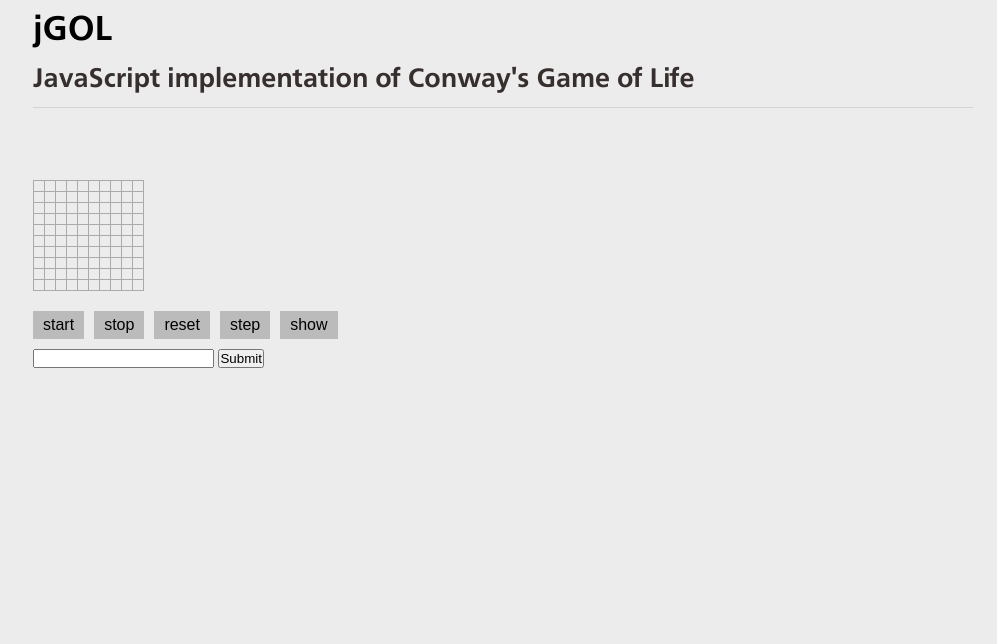
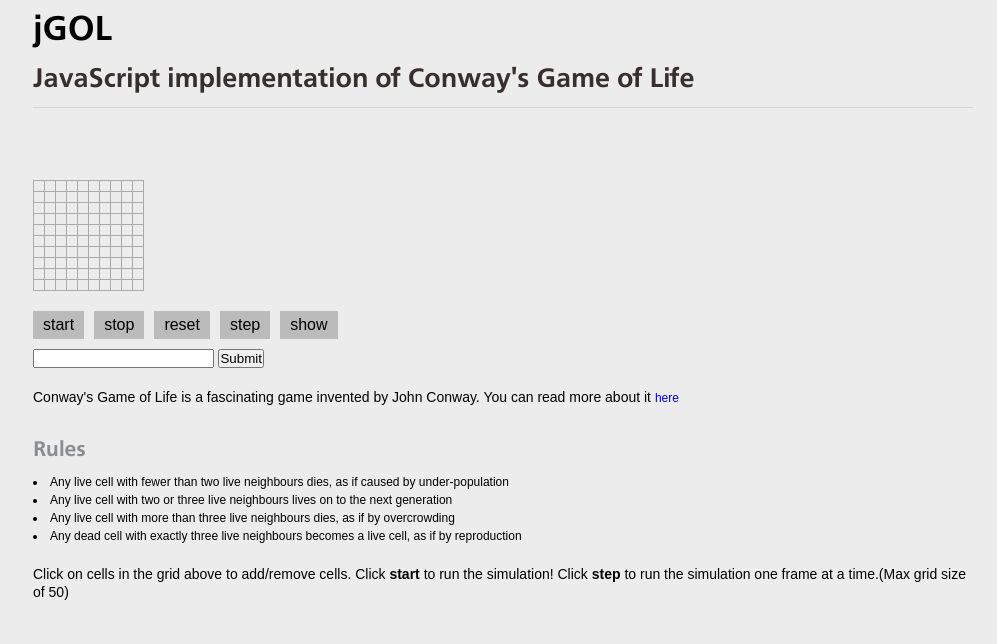
Before and after one commit to sunwukung/jGOL, a plain HTML site: page index.html in a window 1280 px wide. Shown: the whole page, without its empty margins (137-1134 px from the left). Drawn offline with Linux system fonts and the light colour scheme; files whose address does not match are found by name.

Commit message:
small presentational adjustments

```diff
--- a/css/jgol.css
+++ b/css/jgol.css
@@ -26,6 +26,16 @@
 	clear: left;
 }
 
+#intro {
+	float: left;
+	clear: left;
+}
+#intro p {
+	color: #000;
+	padding: 20px 0px;
+	font-size: 14px;
+}
+
 #ctrl #show.active{
 	background-color: green;
 }
--- a/index.html
+++ b/index.html
@@ -38,7 +38,18 @@
         <input type="text" />
         <input type="submit" />
       </form>
+      <div id="intro">
+        <p>Conway's Game of Life is a fascinating game invented by John Conway. You can read more about it <a href="https://en.wikipedia.org/wiki/Conway's_Game_of_Life">here</a></p>
+        <h3>Rules</h3>
+        <ul>
+          <li>Any live cell with fewer than two live neighbours dies, as if caused by under-population</li>
+          <li>Any live cell with two or three live neighbours lives on to the next generation</li>
+          <li>Any live cell with more than three live neighbours dies, as if by overcrowding</li>
+          <li>Any dead cell with exactly three live neighbours becomes a live cell, as if by reproduction</li>
+          <p>Click on cells in the grid above to add/remove cells. Click <b>start</b> to run the simulation! Click <b>step</b> to run the simulation one frame at a time.(Max grid size of 50)</p>
 
+        </ul>
+      </div>
     </div>
   </div>
 </header>
```
